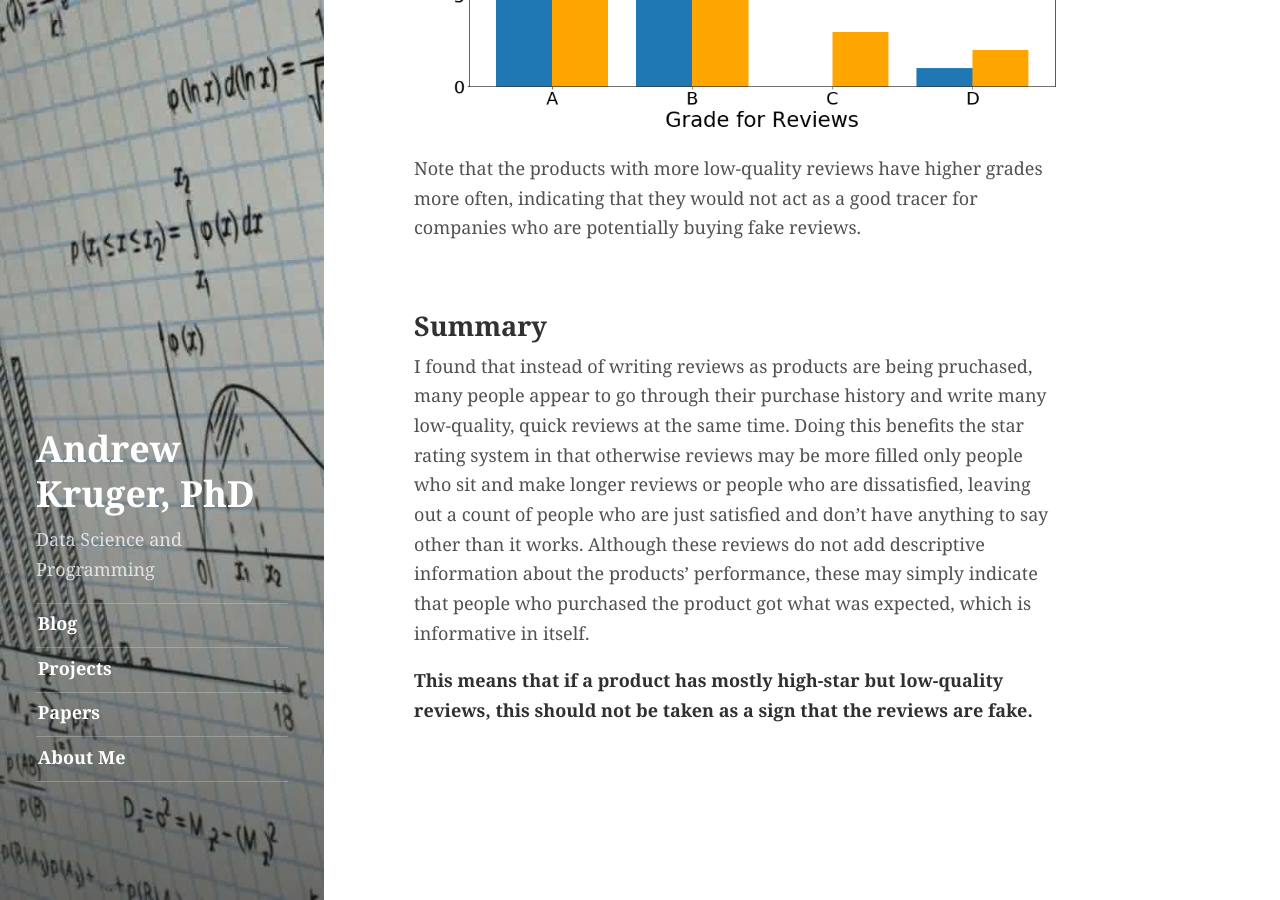
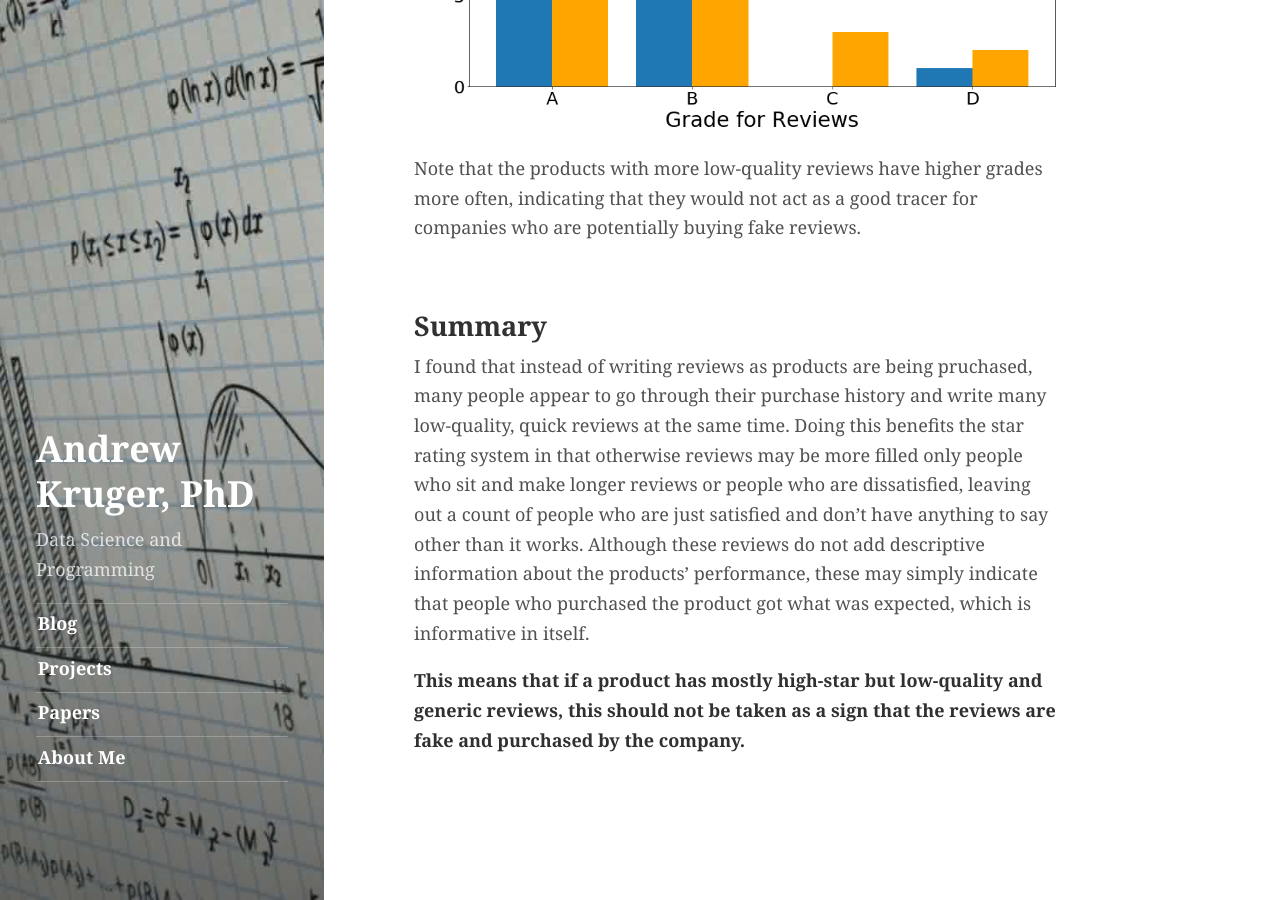
Before and after one commit to andrewkruger/andrewkruger.github.io, a Jekyll site: the page built from _projects/2017-08-25-amazon-reviews.md, in a window 1280 px wide and 900 px high, scrolled down 8106 px. Built offline with Jekyll 4.4.1, drawn with Linux system fonts in a browser that asks for light colours; a script that is not in the unit is left out.

Commit message:
Updates made

```diff
--- a/_projects/2017-08-25-amazon-reviews.md
+++ b/_projects/2017-08-25-amazon-reviews.md
@@ -130,4 +130,4 @@
 
 I found that instead of writing reviews as products are being pruchased, many people appear to go through their purchase history and write many low-quality, quick reviews at the same time.  Doing this benefits the star rating system in that otherwise reviews may be more filled only people who sit and make longer reviews or people who are dissatisfied, leaving out a count of people who are just satisfied and don't have anything to say other than it works.  Although these reviews do not add descriptive information about the products' performance, these may simply indicate that people who purchased the product got what was expected, which is informative in itself.
 
-**This means that if a product has mostly high-star but low-quality reviews, this should not be taken as a sign that the reviews are fake.**
+**This means that if a product has mostly high-star but low-quality and generic reviews, this should not be taken as a sign that the reviews are fake and purchased by the company.**
```
